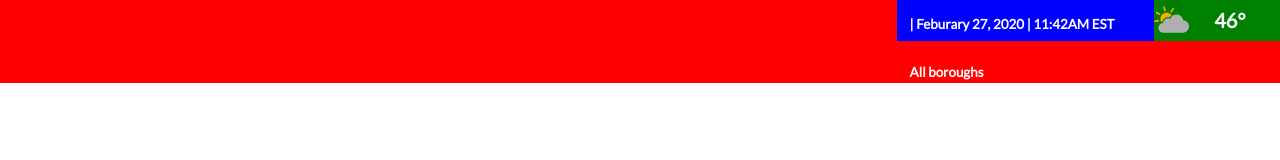
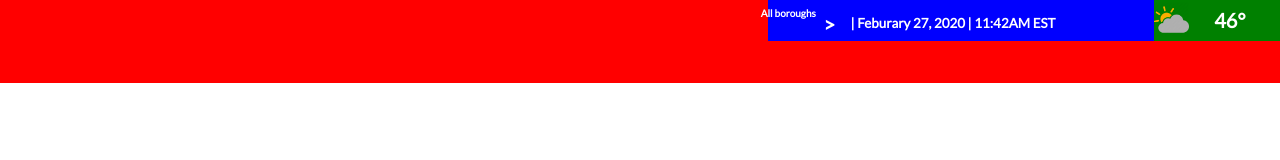
Before and after one commit to Hectorv0351/sep11-copycat-news1-project, a plain HTML site: page index.html in a window 1280 px wide. Drawn offline with Linux system fonts and the light colour scheme.

Commit message:
add borough and arrow

```diff
--- a/index.html
+++ b/index.html
@@ -20,8 +20,9 @@
 
     <div class="box-dt">
       <div id="date-time">
-        <h6>| Feburary 27, 2020 | 11:42AM EST </h6>
-        <h6> All boroughs</h6>
+        <h6 id="boro"> All boroughs</h6>
+        <h6 id="v"> > </h6>
+        <h6> | Feburary 27, 2020 | 11:42AM EST </h6>
       </div>
     </div>
 
--- a/style.css
+++ b/style.css
@@ -14,11 +14,12 @@ background-color: white;
 }
 
 .box-dt {
-    width: 20%;
+    width: 30%;
     height: 50%;
     background-color:  blue;
     position: relative;
-    left:60%;
+    left:50%;
+    font-family: "Lato";
 }
 
 .temp {
@@ -49,6 +50,19 @@ background-color: white;
     color: white;
     font-size: 20px;
     position: relative;
-    bottom: 30%;
-    left: 5%;
+    bottom: 34%;
+    left: 4%;
+    display:flex;
 }
+#boro {
+    font-family: "Lato";
+    position: relative;
+    right: 6%;
+    font-size: 10px;
+}
+#v {
+    position: relative;
+    right: 4%;
+    font-size: 20px;
+    bottom: 18px;
+}
```
